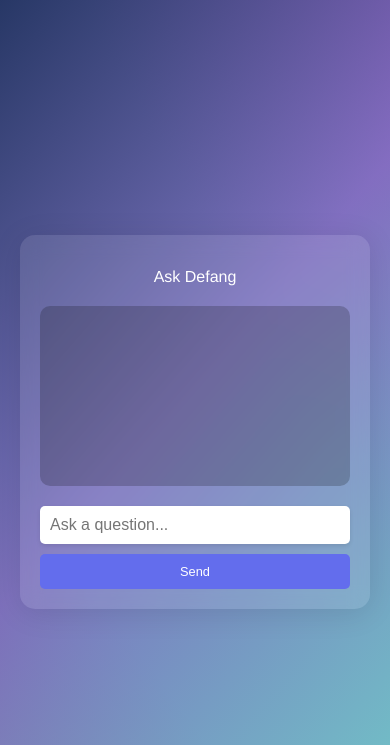
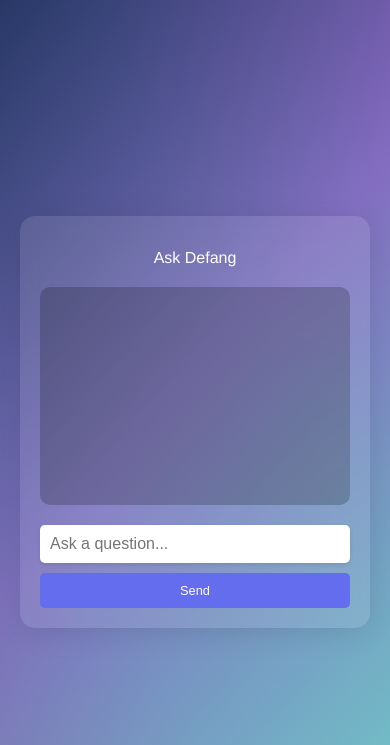
Before and after one commit to DefangLabs/docs-chatbot, a Flask app: page / in a window 390 px wide. Shown: the top 745 px of the page. Run offline with Flask 2, Linux system fonts and the light colour scheme; some libraries are stand-ins or nearby versions.

Commit message:
new changes

```diff
--- a/app/templates/index.html
+++ b/app/templates/index.html
@@ -44,8 +44,8 @@
             background-color: rgba(0, 0, 0, 0.2);
             padding: 15px;
             border-radius: 10px;
-            min-height: 150px;
-            max-height: 300px;
+            min-height: 187.5px; /* 150px * 1.25 */
+            max-height: 375px; /* 300px * 1.25 */
             overflow-y: auto;
             margin-bottom: 20px;
             color: #f5f5f5;
@@ -127,7 +127,7 @@
 
         @media (max-width: 480px) {
             h2 { font-size: 1rem; }
-            .chat-box { font-size: 0.8rem; max-height: 200px; }
+            .chat-box { font-size: 0.8rem; max-height: 250px; } /* 200px * 1.25 */
             .submit-btn { font-size: 0.8rem; }
         }
     </style>
--- a/compose.yaml
+++ b/compose.yaml
@@ -19,8 +19,8 @@ services:
       resources:
         reservations:
           memory: 4G
-          # devices:
-          #   - capabilities: ["gpu"]
+          devices:
+            - capabilities: ["gpu"]
     healthcheck:
       test: ["CMD", "curl", "-f", "http://localhost:5000/"]
       interval: 30s
```
